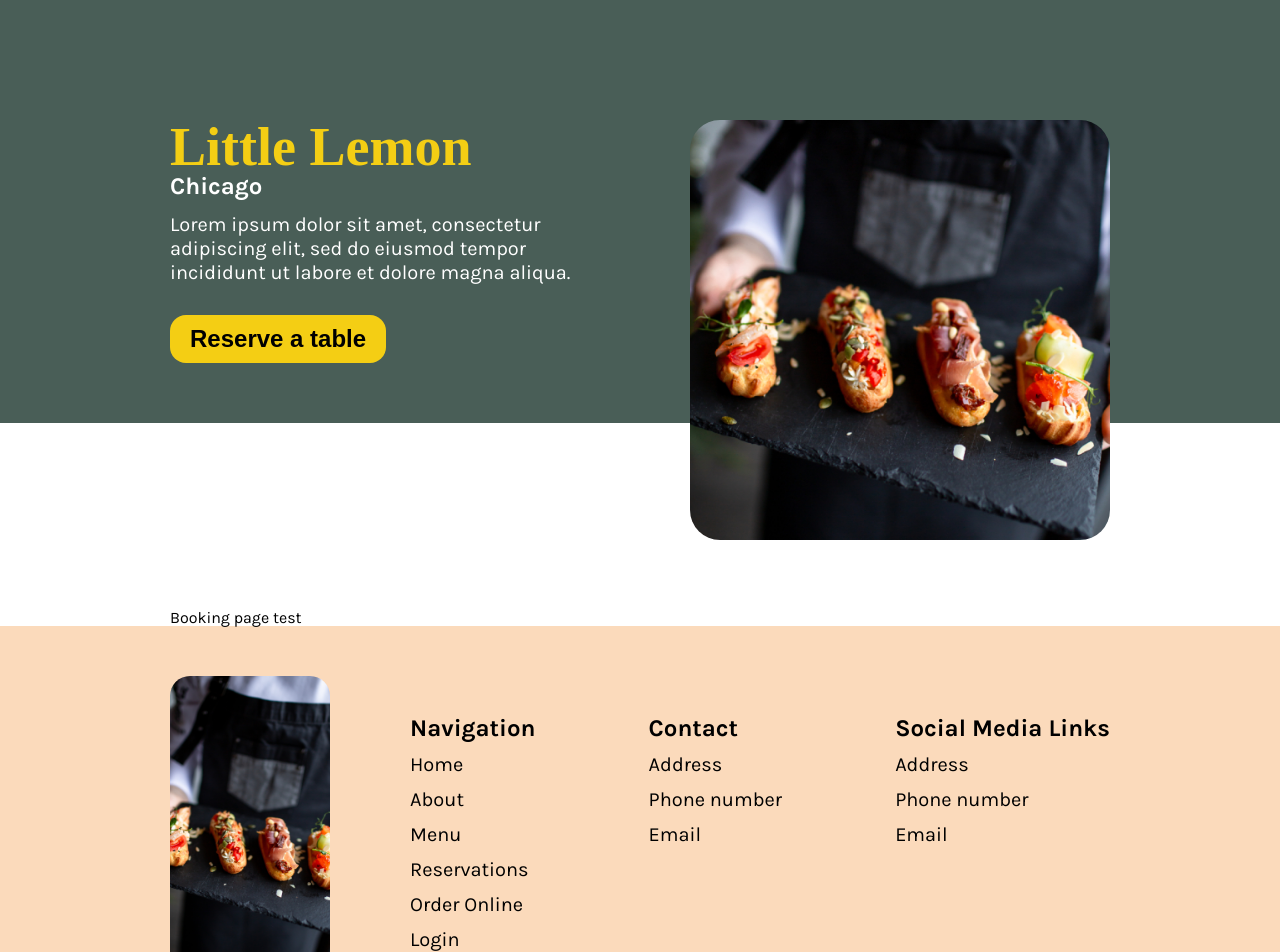
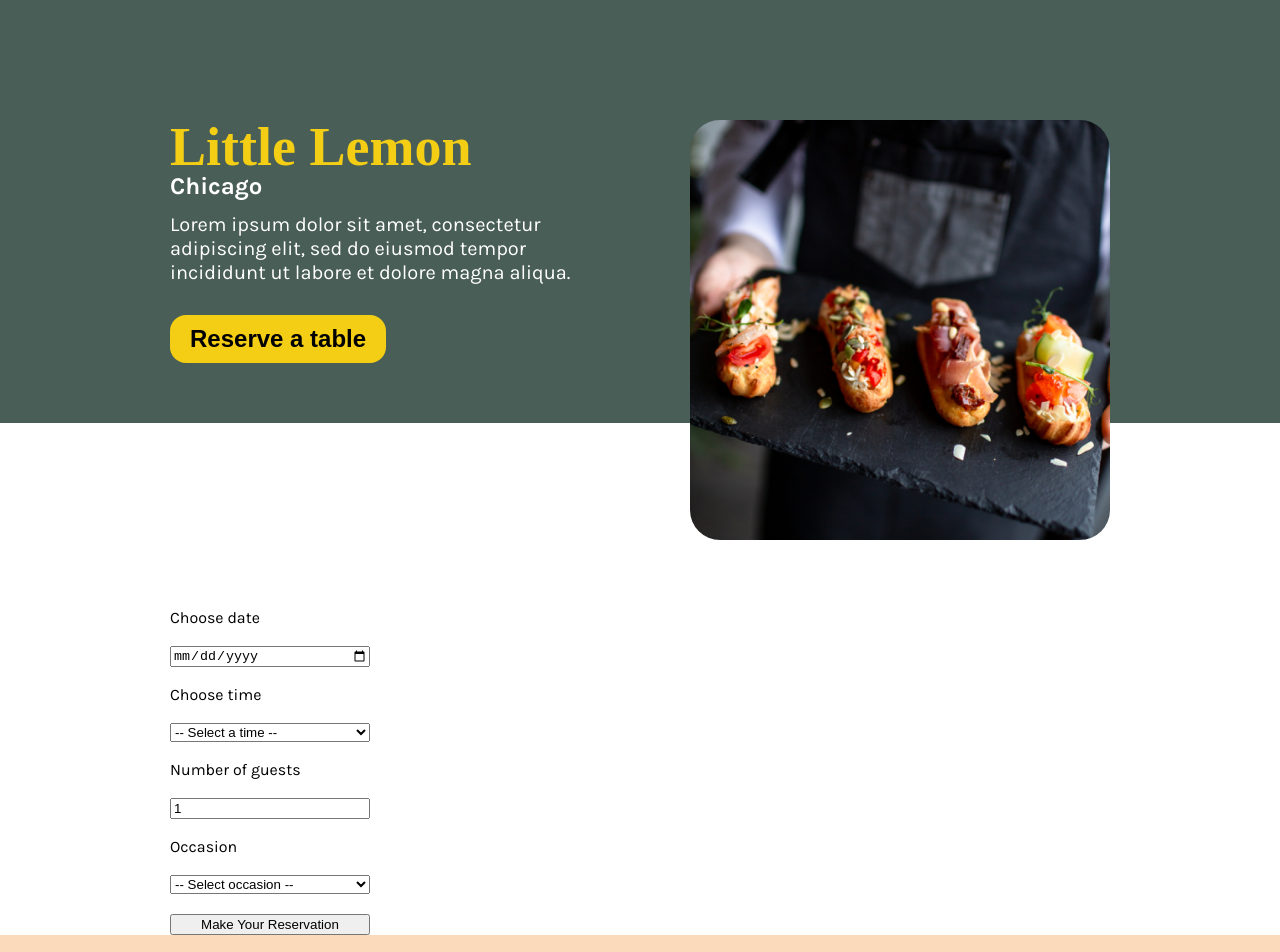
Before and after one commit to SavaEmanuelCostin/courseraFinalProject, a React (Create React App) app in the folder my-app/: page /booking in a window 1280 px wide. Shown: the top 952 px of the page. Built offline with nearby package versions, Linux system fonts and the light colour scheme; a web font is replaced by a local one.

Commit message:
initial react logic

```diff
--- a/my-app/src/App.css
+++ b/my-app/src/App.css
@@ -568,3 +568,61 @@ footer .container {
     width: 100%;
   }
 }
+
+/* About */
+
+.about-container-wrapper h3{
+  font-size: 26px;
+  font-weight: normal;
+  margin: 5px 0 20px 0;
+}
+
+.about-container-wrapper {
+  display: flex;
+  gap: 20px;
+  margin-bottom: 50px;
+}
+
+.about-container-wrapper > div{
+  width: 50%;
+}
+
+.about-featured-photos {
+  display: block;
+  height: 400px;
+  margin: 30px 0;
+  position: relative;
+}
+
+.about-featured-photos > div{
+  width: 55%;
+  height: 100%;
+  border-radius: 20px;
+}
+
+.about-second-photo {
+    position: absolute;
+    right: 0;
+    top: -30px;
+}
+
+@media only screen and (max-width: 767px) {
+  .about-container-wrapper{
+    flex-wrap: wrap;
+  }
+  .about-container-wrapper > div{
+    width: 100%;
+  }
+  .about-container-wrapper{
+    margin-bottom: 30px;
+  }
+  .about-featured-photos{
+    margin-top: 60px;
+  }
+}
+
+@media only screen and (max-width: 480px){
+  .about-featured-photos{
+    height: 300px;
+  }
+}
--- a/my-app/src/components/BookingPage.js
+++ /dev/null
@@ -1,7 +0,0 @@
-const BookingPage = () => {
-    return (
-        <div>Booking page test</div>
-    )
-}
-
-export default BookingPage;
--- a/my-app/src/components/Main.js
+++ b/my-app/src/components/Main.js
@@ -1,5 +1,5 @@
 import Homepage from "./homepage/Homepage";
-import BookingPage from "./BookingPage";
+import BookingPage from "./booking/BookingPage";
 import { Routes, Route } from "react-router-dom";
 const Main = () => {
 
--- /dev/null
+++ b/my-app/src/components/booking/BookingForm.js
@@ -0,0 +1,77 @@
+
+import React, { useState } from 'react';
+
+const BookingForm = ({availableTimes, dispatch }) => {
+
+    const [date, setDate] = useState('');
+    const [time, setTime] = useState('');
+    const [guests, setGuests] = useState(1);
+    const [occasion, setOccasion] = useState('');
+
+    const handleSubmit = (e) => {
+        e.preventDefault();
+        console.log({
+        date,
+        time,
+        guests,
+        occasion,
+        });
+    };
+
+    return (
+        <form
+        onSubmit={handleSubmit}
+        style={{ display: 'grid', maxWidth: '200px', gap: '20px' }}
+        >
+            <label htmlFor="res-date">Choose date</label>
+            <input
+                type="date"
+                id="res-date"
+                value={date}
+                onChange={(e) => {
+                    setDate(e.target.value);
+                    dispatch({ type: 'update', date: e.target.value });
+                }}
+            />
+
+            <label htmlFor="res-time">Choose time</label>
+            <select
+                id="res-time"
+                value={time}
+                onChange={(e) => setTime(e.target.value)}
+            >
+                <option value="">-- Select a time --</option>
+                {availableTimes.map((t) => (
+                <option key={t} value={t}>
+                    {t}
+                </option>
+                ))}
+            </select>
+
+            <label htmlFor="guests">Number of guests</label>
+            <input
+                type="number"
+                id="guests"
+                min="1"
+                max="10"
+                value={guests}
+                onChange={(e) => setGuests(e.target.value)}
+            />
+
+            <label htmlFor="occasion">Occasion</label>
+            <select
+                id="occasion"
+                value={occasion}
+                onChange={(e) => setOccasion(e.target.value)}
+            >
+                <option value="">-- Select occasion --</option>
+                <option value="Birthday">Birthday</option>
+                <option value="Anniversary">Anniversary</option>
+            </select>
+
+            <input type="submit" value="Make Your Reservation" />
+        </form>
+    );
+};
+
+export default BookingForm;
--- /dev/null
+++ b/my-app/src/components/booking/BookingPage.js
@@ -0,0 +1,28 @@
+
+import React, { useReducer  } from 'react';
+import BookingForm from "./BookingForm";
+
+const BookingPage = () => {
+    // const [availableTimes, setAvailableTimes] = useState([
+    //     '17:00',
+    //     '18:00',
+    //     '19:00',
+    //     '20:00',
+    //     '21:00',
+    //     '22:00',
+    // ]);
+    const updateTimes = (state, action) => {
+        return ['17:00', '18:00', '19:00', '20:00', '21:00', '22:00'];
+    };
+    const initializeTimes = () => {
+        return ['17:00', '18:00', '19:00', '20:00', '21:00', '22:00'];
+    };
+
+    const [availableTimes, dispatch] = useReducer(updateTimes, [], initializeTimes);
+
+    return (
+        <BookingForm availableTimes={availableTimes} dispatch={dispatch} />
+    )
+}
+
+export default BookingPage;
--- /dev/null
+++ b/my-app/src/components/homepage/About.js
@@ -0,0 +1,20 @@
+import aboutImgFirst from "../../images/restaurant-bg.jpg";
+import aboutImgSecond from "../../images/restaurant-chef.jpg";
+
+const AboutSection = () => {
+    return(
+        <div className="about-container-wrapper">
+            <div className="about-left-info">
+                <h2>Little Lemon</h2>
+                <h3>Chicago</h3>
+                <p>Lorem ipsum dolor sit amet, consectetur adipiscing elit, sed do eiusmod tempor.Lorem ipsum dolor sit amet, consectetur adipiscing elit, sed do eiusmod tempor.Lorem ipsum dolor sit amet, consectetur adipiscing elit, sed do eiusmod tempor.</p>
+            </div>
+            <div className="about-featured-photos">
+                <div className="about-first-photo bg-image" style={{backgroundImage: `url(${aboutImgFirst})`}}></div>
+                <div className="about-second-photo bg-image" style={{backgroundImage: `url(${aboutImgSecond})`}}></div>
+            </div>
+        </div>
+    )
+}
+
+export default AboutSection;
--- a/my-app/src/components/homepage/Homepage.js
+++ b/my-app/src/components/homepage/Homepage.js
@@ -1,11 +1,13 @@
 import Highlights from "./HighlightsSection";
 import Testimonials from "./Testimonials";
+import AboutSection from "./About";
 
 const Homepage = ()=> {
     return(
         <>
             <Highlights />
             <Testimonials />
+            <AboutSection />
         </>
     )
 }
```
Also changed, not shown: my-app/src/components/homepage/TestimonialsCard.js (+5 -5 lines), my-app/src/images/restaurant-bg.jpg (added), my-app/src/images/restaurant-chef.jpg (added).
